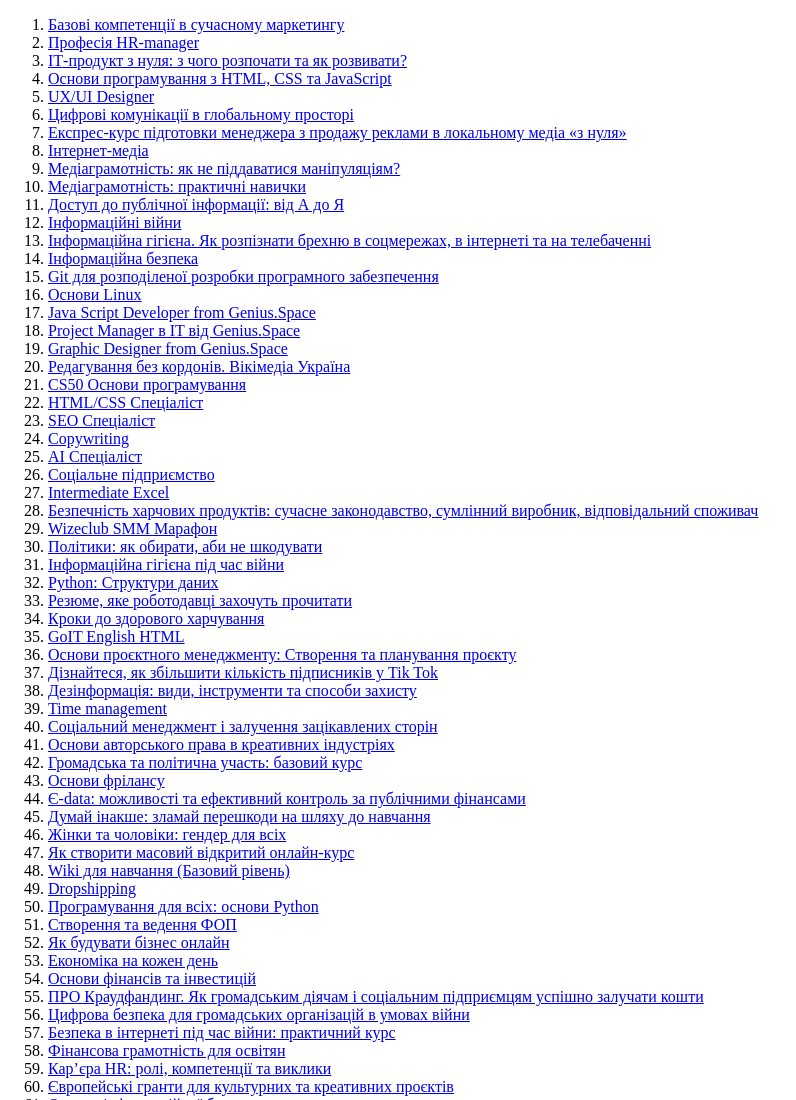
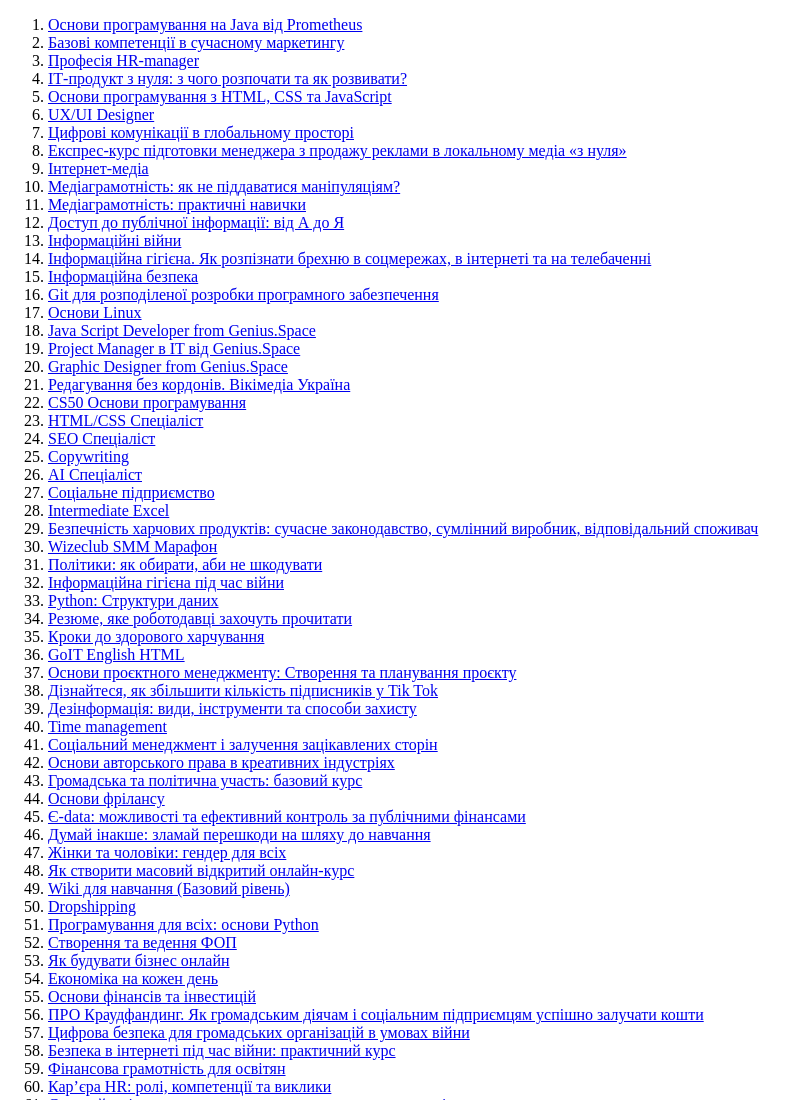
Before and after one commit to balanceweb/sertification, a plain HTML site: page index.html in a window 1280 px wide. Shown: the top 1100 px of the page, without its empty margins (0-796 px from the left). Drawn offline with Linux system fonts and the light colour scheme.

Commit message:
java_prometheus

```diff
--- a/index.html
+++ b/index.html
@@ -8,6 +8,7 @@
   <body>
     <ol class="main-list">
       <!-- <li class="list-item"><a class="list-link" href=""></a></li> -->
+      <li class="list-item"><a class="list-link" href="https://certs.prometheus.org.ua/downloads/6c1b1184a1564449ad6c7d42537e7d7d/Certificate.pdf">Основи програмування на Java від Prometheus</a></li>
       <li class="list-item"><a class="list-link" href="images/FS_marketing.png">Базові компетенції в сучасному маркетингу</a></li>
       <li class="list-item"><a class="list-link" href="pdf/profesiya-hr-manager.pdf">Професія HR-manager</a></li>
       <li class="list-item"><a class="list-link" href="https://certs.prometheus.org.ua/downloads/f8f471d9fc1445b5b6f97269a162128f/Certificate.pdf">ІТ-продукт з нуля: з чого розпочати та як розвивати?</a></li>
```
